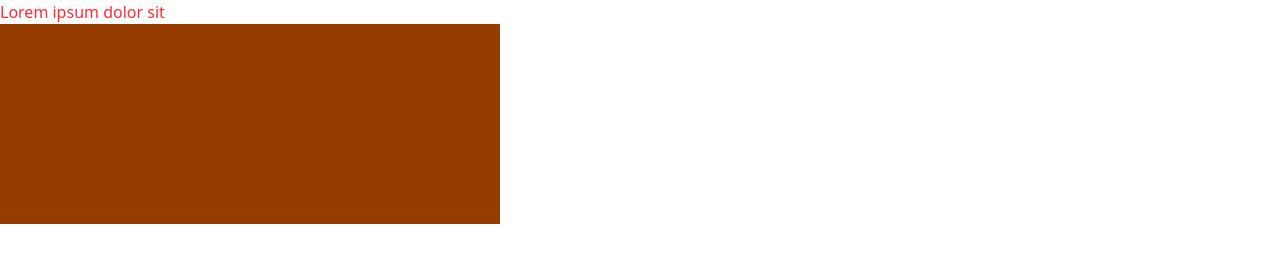
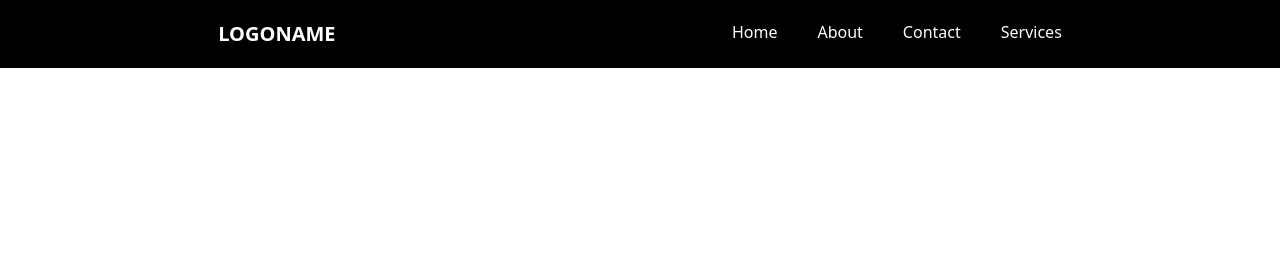
Before and after one commit to ganeshdutt100/Frontend_10-30amCADD, a website: page TailwindCSS/src/code2.html in a window 1280 px wide. Drawn offline with Linux system fonts and the light colour scheme.

Commit message:
Tailwind CSS Navbar

```diff
--- a/TailwindCSS/src/code2.html
+++ b/TailwindCSS/src/code2.html
@@ -9,10 +9,24 @@
 </head>
 
 <body>
-    <h1 class="text-red-500">Lorem ipsum dolor sit </h1>
+
+    <nav class="flex justify-around bg-black text-white p-5">
+        <div class="text-xl font-bold">LOGONAME</div>
+        <ul class=" gap-10 hidden md:flex">
+            <li>Home</li>
+            <li>About</li>
+            <li>Contact</li>
+            <li>Services</li>
+        </ul>
+        <div class="bar md:hidden">
+            ⏸️
+        </div>
+    </nav>
+
+    <!-- <h1 class="text-red-500">Lorem ipsum dolor sit </h1>
 
     <div class="box bg-blue-500 sm:bg-black md:bg-green-700 lg:bg-red-500 xl:bg-amber-800"
-        style="width: 500px; height: 200px;"></div>
+        style="width: 500px; height: 200px;"></div> -->
 </body>
 
 </html>
```
Also changed, not shown: TailwindCSS/src/output.css.
